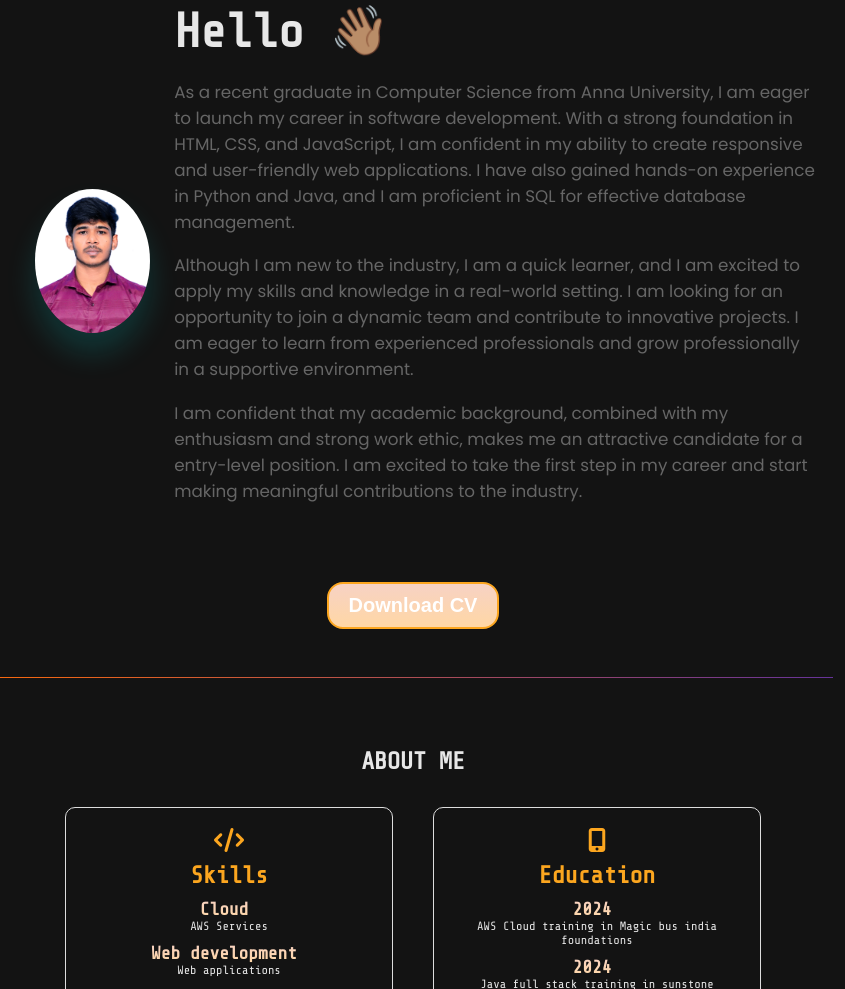
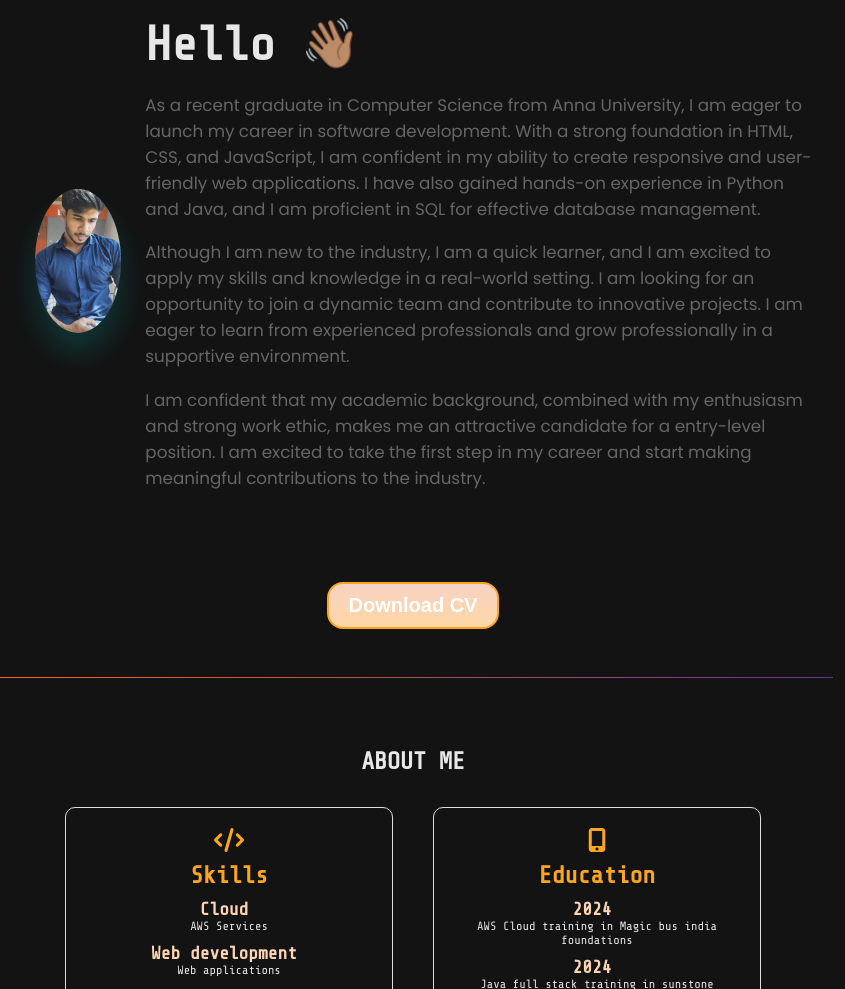
Before and after one commit to Venkatesh3693/Venkatesh_portfolio_website, a plain HTML site: page index.html in a window 1280 px wide. Shown: the part 858-1847 px from the top of the page, without its empty margins (227-1072 px from the left). Drawn offline with nearby package versions, Linux system fonts and the light colour scheme.

Commit message:
Update index.html

```diff
--- a/index.html
+++ b/index.html
@@ -95,7 +95,7 @@
         <div class="container">
           <div class="about-img">
             <img
-              src="images/profile-pic.jpg"
+              src="images/profile-pic1.jpeg"
               alt="Chaoo Charles"
               class="about-pic"
             />
```
